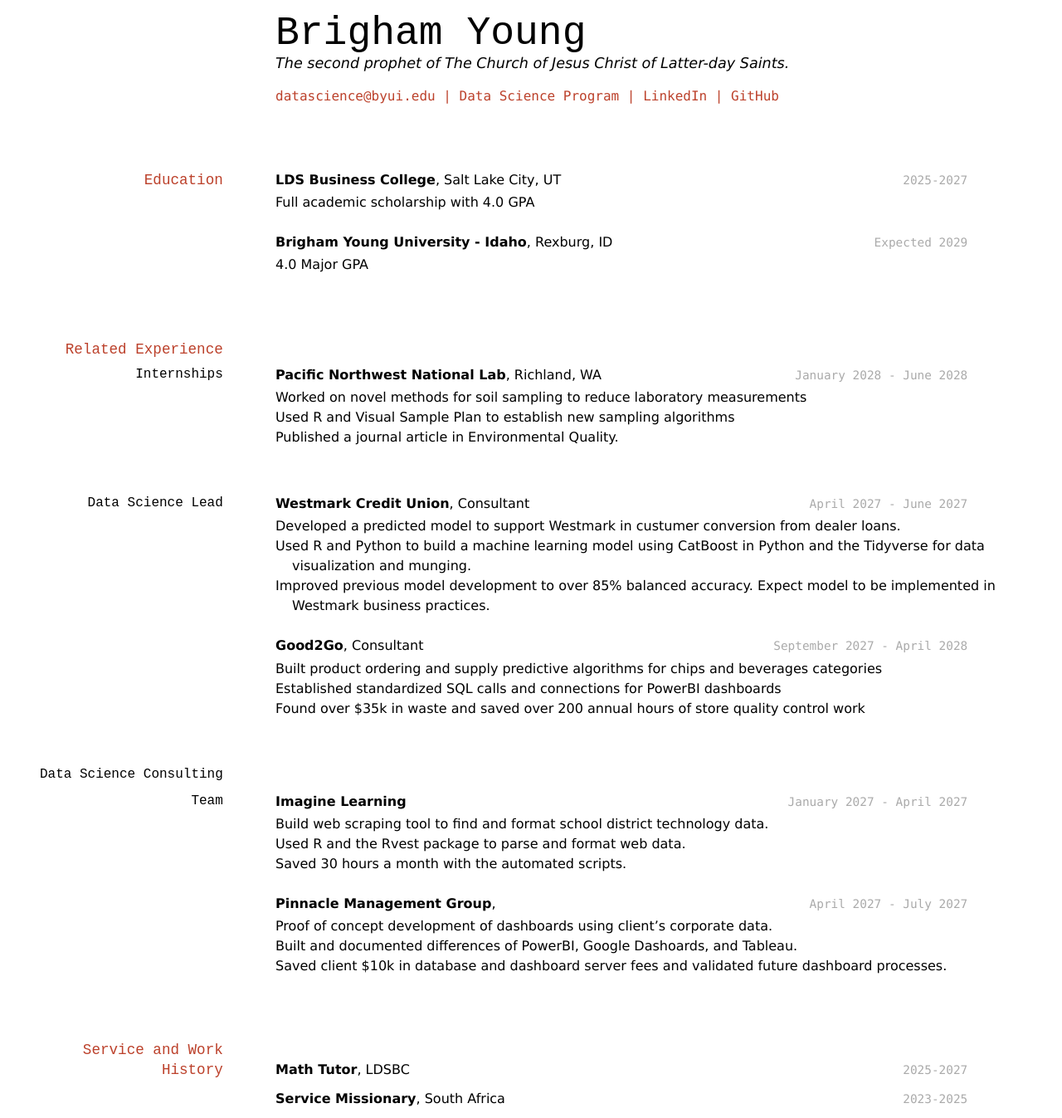
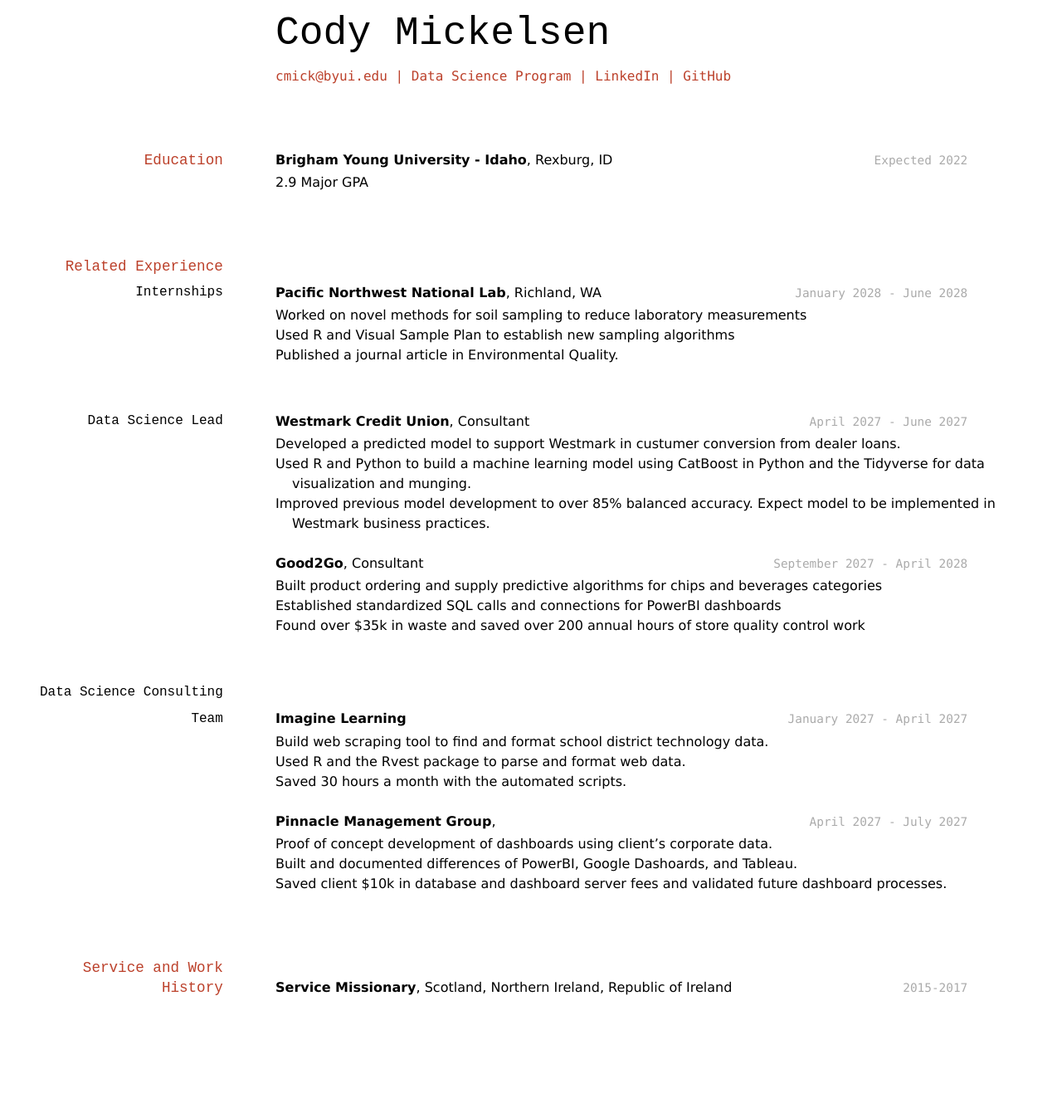
Before and after one commit to cody-mick/Mickelsen-Resume, a Jekyll site: the page built from docs/index.md, in a window 1280 px wide. Shown: the whole page at 83% size. Built offline with Jekyll 4.4.1, drawn with Linux system fonts in a browser that asks for light colours; after the commit the page ends 1213 px from its top, so only the background shows below that.

Commit message:
updated resume info

```diff
--- a/docs/index.md
+++ b/docs/index.md
@@ -1,12 +1,11 @@
 ---
 layout: cv
-title: Brigham Young's Resume
+title: Cody Mickelsen's Resume
 ---
-# Brigham Young
-The second prophet of The Church of Jesus Christ of Latter-day Saints.
+# Cody Mickelsen
 
 <div id="webaddress">
-<a href="datascience@byui.edu">datascience@byui.edu</a>
+<a href="cmick@byui.edu">cmick@byui.edu</a>
 | <a href="https://byuidatascience.github.io/development.html">Data Science Program</a>
 | <a href="https://www.linkedin.com/groups/13537407/">LinkedIn</a>
 | <a href="https://github.com/byuids-resumes">GitHub</a>
@@ -16,15 +15,10 @@ The second prophet of The Church of Jesus Christ of Latter-day Saints.
 
 ## Education
 
-`2025-2027`
-__LDS Business College__, Salt Lake City, UT
-
-- Full academic scholarship with 4.0 GPA
-
-`Expected 2029`
+`Expected 2022`
 __Brigham Young University - Idaho__, Rexburg, ID
 
-- 4.0 Major GPA
+- 2.9 Major GPA
 
 
 ## Related Experience
@@ -73,12 +67,8 @@ __Pinnacle Management Group__,
 
 ## Service and Work History
 
-`2025-2027`
-__Math Tutor__, LDSBC
-
-
-`2023-2025`
-__Service Missionary__, South Africa
+`2015-2017`
+__Service Missionary__, Scotland, Northern Ireland, Republic of Ireland
 
 
 
```
